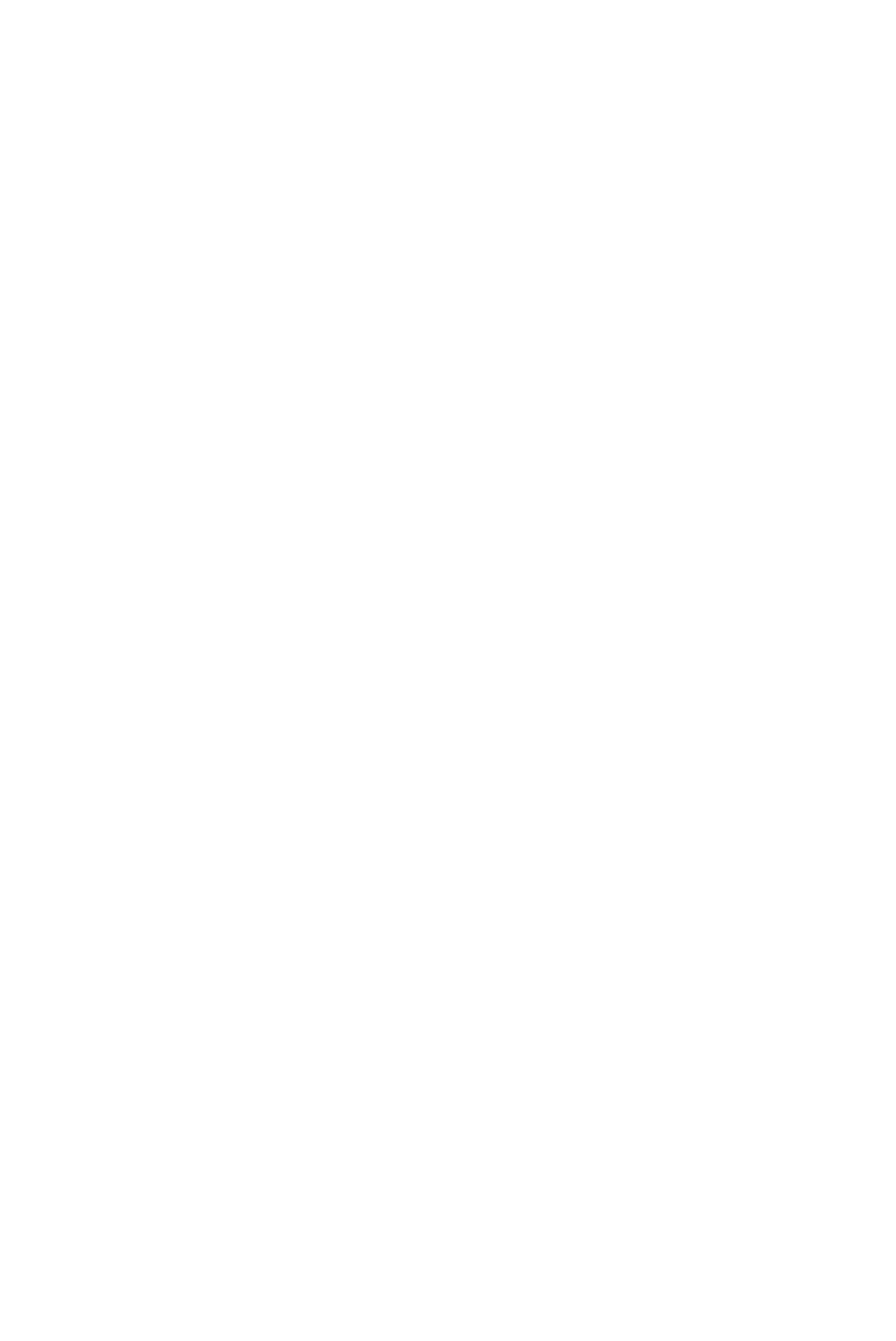
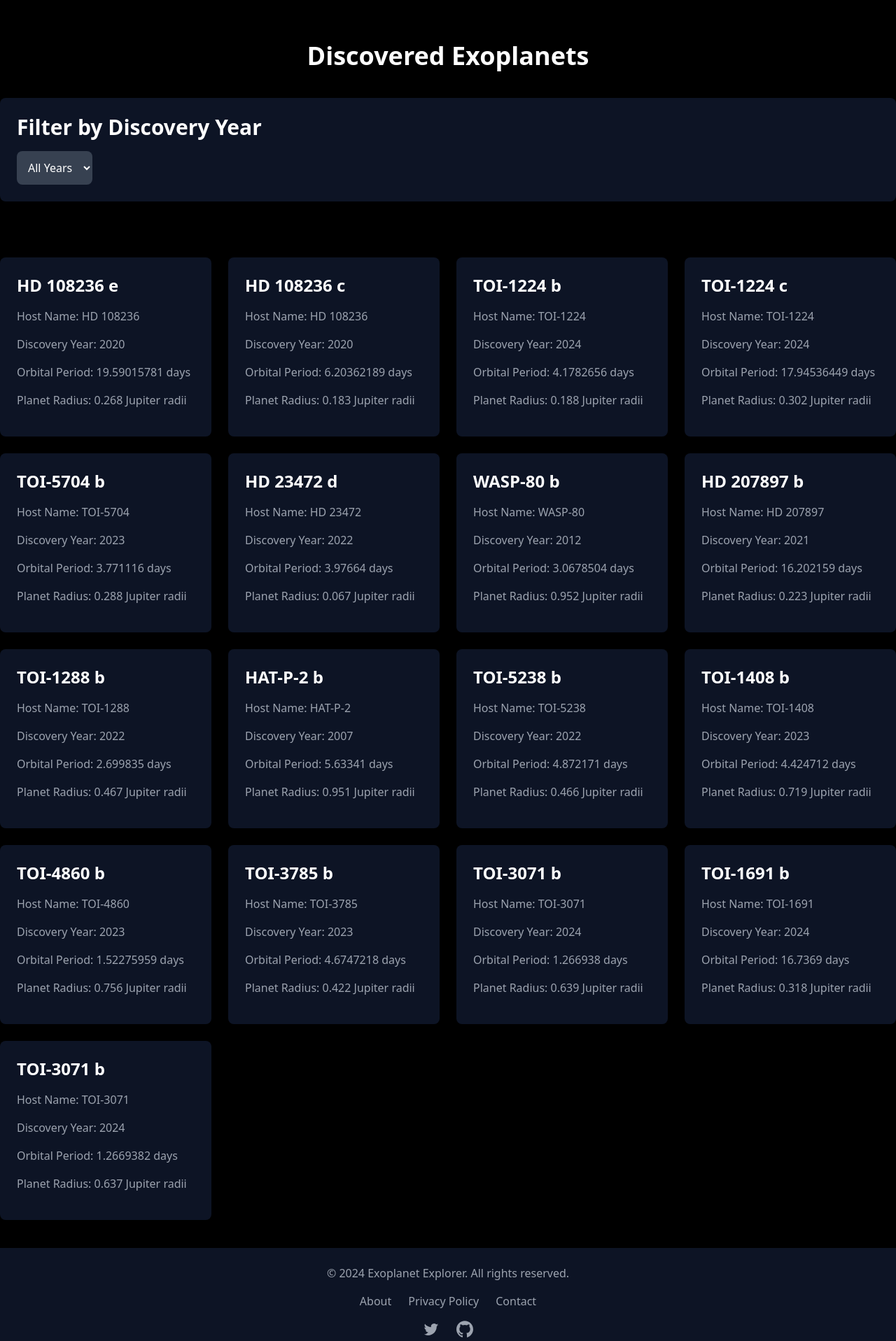
Before and after one commit to gaurisonawane07/Exoplanet_Explore, a React (Vite) app: page /explore in a window 1280 px wide. Before the commit this address had no page. Shown: the part 880-2797 px from the top of the page at 70% size. Before the commit the page ends 800 px from the top, so only its background shows below. Built offline with nearby package versions, Linux system fonts and the light colour scheme.

Commit message:
modified ExplorePage

```diff
--- a/src/App.jsx
+++ b/src/App.jsx
@@ -5,6 +5,9 @@ import { Route, Routes } from 'react-router-dom';
 import Home from './pages/Home';
 import Planet1 from './components/Planet1';
 import Planetscards from './components/Planetscards';
+import Explore from './pages/Explore';
+import Explore1 from './pages/Explore';
+import About from './pages/About';
 
 
 
@@ -14,6 +17,9 @@ const App = () => {
       <Route path="/" element={<Home />} />
       <Route path="/planet/1" element={<Planet1/>} />
       <Route path="/planet/:planetName" element={<Planetscards/>}/>
+      <Route path="/explore" element={<Explore/>}/>
+      <Route path="/explore1" element={<Explore1/>}/>
+      <Route path="/about" element={<About/>}/>
       <Route path="/planet/" element={<Planetscards name={"Venus"} description={"Venus is the second planet from the Sun, and Earth's closest planetary neighbor."} image={'https://science.nasa.gov/wp-content/uploads/2024/03/venus-mariner-10-pia23791-fig2-16x9-1.jpg?w=1536&format=webp'} />}/>
     </Routes>
   );
--- /dev/null
+++ b/src/components/Footer.jsx
@@ -0,0 +1,33 @@
+import React from 'react'
+
+function Footer() {
+  return (
+    <footer className="relative bg-slate-900 bg-opacity-90 py-6">
+      <div className="container mx-auto text-center text-gray-400">
+        <p className="mb-4">&copy; {new Date().getFullYear()} Exoplanet Explorer. All rights reserved.</p>
+
+        <div className="flex justify-center space-x-6 mb-4">
+          <a href="/about" className="hover:text-white transition duration-300">About</a>
+          <a href="/privacy" className="hover:text-white transition duration-300">Privacy Policy</a>
+          <a href="/contact" className="hover:text-white transition duration-300">Contact</a>
+        </div>
+
+        <div className="flex justify-center space-x-6">
+          {/* Placeholder for social media icons */}
+          <a href="https://twitter.com" target="_blank" rel="noopener noreferrer" className="hover:text-white transition duration-300">
+            <svg className="w-6 h-6" fill="currentColor" viewBox="0 0 24 24">
+              <path d="M22.46 6c-.77.35-1.6.58-2.46.69a4.3 4.3 0 001.88-2.37 8.52 8.52 0 01-2.71 1.04 4.28 4.28 0 00-7.3 3.9A12.16 12.16 0 013 4.54 4.28 4.28 0 004.28 9.7a4.27 4.27 0 01-1.94-.54v.05a4.28 4.28 0 003.44 4.19 4.28 4.28 0 01-1.93.07 4.28 4.28 0 004 2.96A8.6 8.6 0 012 19.46 12.12 12.12 0 007.29 21c8.09 0 12.51-6.7 12.51-12.5v-.57A9.02 9.02 0 0022.46 6z" />
+            </svg>
+          </a>
+          <a href="https://github.com" target="_blank" rel="noopener noreferrer" className="hover:text-white transition duration-300">
+            <svg className="w-6 h-6" fill="currentColor" viewBox="0 0 24 24">
+              <path d="M12 .297C5.373.297 0 5.67 0 12.297c0 5.303 3.438 9.8 8.207 11.387.6.112.793-.26.793-.577v-2.16c-3.338.725-4.033-1.416-4.033-1.416-.546-1.387-1.333-1.757-1.333-1.757-1.087-.744.083-.73.083-.73 1.205.083 1.838 1.235 1.838 1.235 1.07 1.834 2.81 1.303 3.495.997.108-.775.42-1.304.763-1.603-2.665-.308-5.466-1.332-5.466-5.93 0-1.31.468-2.382 1.235-3.222-.123-.308-.536-1.548.116-3.23 0 0 1.008-.322 3.3 1.23a11.45 11.45 0 013.007-.404 11.45 11.45 0 013.007.404c2.29-1.552 3.298-1.23 3.298-1.23.653 1.682.24 2.923.118 3.23.77.84 1.234 1.912 1.234 3.222 0 4.61-2.804 5.62-5.475 5.92.431.372.815 1.1.815 2.22v3.293c0 .318.192.693.8.576C20.565 22.092 24 17.598 24 12.297 24 5.67 18.627.297 12 .297z" />
+            </svg>
+          </a>
+        </div>
+      </div>
+    </footer>
+  )
+}
+
+export default Footer
--- /dev/null
+++ b/src/components/Navbar.jsx
@@ -0,0 +1,39 @@
+import React from 'react'
+import { Link } from 'react-router-dom';
+
+function Navbar() {
+  return (
+    <div className="relative bg-black bg-opacity-70 w-full h-full flex justify-center items-center ">
+      <header className="relative bg-slate-800 bg-opacity-50 p-6 w-3/4 my-2 rounded-2xl">
+        <nav className="container mx-auto flex justify-between items-center bg-gradient-to-r from-red-500 to-yellow-500 bg-clip-text text-transparent">
+          <div className="text-3xl font-bold">
+          <Link to="/">
+                Exoplanet Explorer
+          </Link>
+          </div>
+          <div>
+            <ul className="flex space-x-6">
+                <li>
+                    <Link to="/">
+                        Home
+                    </Link>
+                </li>
+                <li>
+                    <Link to="/explore">
+                        Explore
+                    </Link>
+                </li>
+                <li>
+                    <Link to="/about">
+                        About
+                    </Link>
+                </li>
+            </ul>
+          </div>
+        </nav>
+      </header>
+</div>
+  )
+}
+
+export default Navbar
--- /dev/null
+++ b/src/pages/About.jsx
@@ -0,0 +1,11 @@
+import React from 'react'
+
+function About() {
+  return (
+    <div>
+      <h1>Hello world</h1>
+    </div>
+  )
+}
+
+export default About
--- a/src/pages/Explore.jsx
+++ b/src/pages/Explore.jsx
@@ -1,11 +1,192 @@
-import React from 'react'
+import React, { useState } from 'react';
+import Navbar from '../components/Navbar';
+import Footer from '../components/Footer';
 
 function Explore() {
+  const [selectedYear, setSelectedYear] = useState(''); // State to track the selected year
+
+  const exoplanets = [
+    {
+      pl_name: "HD 108236 e",
+      hostname: "HD 108236",
+      disc_year: 2020,
+      pl_orbper: 19.59015781,
+      pl_radj: 0.268
+    },
+    {
+      pl_name: "HD 108236 c",
+      hostname: "HD 108236",
+      disc_year: 2020,
+      pl_orbper: 6.20362189,
+      pl_radj: 0.183
+    },
+    {
+      pl_name: "TOI-1224 b",
+      hostname: "TOI-1224",
+      disc_year: 2024,
+      pl_orbper: 4.1782656,
+      pl_radj: 0.188
+    },
+    {
+      pl_name: "TOI-1224 c",
+      hostname: "TOI-1224",
+      disc_year: 2024,
+      pl_orbper: 17.94536449,
+      pl_radj: 0.302
+    },
+    {
+      pl_name: "TOI-5704 b",
+      hostname: "TOI-5704",
+      disc_year: 2023,
+      pl_orbper: 3.771116,
+      pl_radj: 0.288
+    },
+    {
+      pl_name: "HD 23472 d",
+      hostname: "HD 23472",
+      disc_year: 2022,
+      pl_orbper: 3.97664,
+      pl_radj: 0.067
+    },
+    {
+      pl_name: "WASP-80 b",
+      hostname: "WASP-80",
+      disc_year: 2012,
+      pl_orbper: 3.0678504,
+      pl_radj: 0.952
+    },
+    {
+      pl_name: "HD 207897 b",
+      hostname: "HD 207897",
+      disc_year: 2021,
+      pl_orbper: 16.202159,
+      pl_radj: 0.223
+    },
+    {
+      pl_name: "TOI-1288 b",
+      hostname: "TOI-1288",
+      disc_year: 2022,
+      pl_orbper: 2.699835,
+      pl_radj: 0.467
+    },
+    {
+      pl_name: "HAT-P-2 b",
+      hostname: "HAT-P-2",
+      disc_year: 2007,
+      pl_orbper: 5.63341,
+      pl_radj: 0.951
+    },
+    {
+      pl_name: "TOI-5238 b",
+      hostname: "TOI-5238",
+      disc_year: 2022,
+      pl_orbper: 4.872171,
+      pl_radj: 0.466
+    },
+    {
+      pl_name: "TOI-1408 b",
+      hostname: "TOI-1408",
+      disc_year: 2023,
+      pl_orbper: 4.424712,
+      pl_radj: 0.719
+    },
+    {
+      pl_name: "TOI-4860 b",
+      hostname: "TOI-4860",
+      disc_year: 2023,
+      pl_orbper: 1.52275959,
+      pl_radj: 0.756
+    },
+    {
+      pl_name: "TOI-3785 b",
+      hostname: "TOI-3785",
+      disc_year: 2023,
+      pl_orbper: 4.6747218,
+      pl_radj: 0.422
+    },
+    {
+      pl_name: "TOI-3071 b",
+      hostname: "TOI-3071",
+      disc_year: 2024,
+      pl_orbper: 1.266938,
+      pl_radj: 0.639
+    },
+    {
+      pl_name: "TOI-1691 b",
+      hostname: "TOI-1691",
+      disc_year: 2024,
+      pl_orbper: 16.7369,
+      pl_radj: 0.318
+    },
+    {
+      pl_name: "TOI-3071 b",
+      hostname: "TOI-3071",
+      disc_year: 2024,
+      pl_orbper: 1.2669382,
+      pl_radj: 0.637
+    }
+  ];
+
+  // Filter exoplanets based on selected year
+  const filteredExoplanets = selectedYear
+    ? exoplanets.filter((planet) => planet.disc_year.toString() === selectedYear)
+    : exoplanets;
+
   return (
-    <div>
+    <div className="min-h-screen bg-black text-white">
+      {/* Header Section */}
+      <Navbar />
 
+      {/* Hero Section */}
+      <section className="h-screen flex justify-center items-center flex-col text-center py-20 bg-black">
+        <h1 className="text-5xl font-bold mb-4">Explore the Universe of Exoplanets</h1>
+        <p className="text-lg">Discover distant worlds, their characteristics, and what makes them unique.</p>
+      </section>
+
+      {/* Search and Filter Section */}
+      <section className="container mx-auto py-10">
+      <h2 className="text-4xl font-semibold text-center mb-10">Discovered Exoplanets</h2>
+        <div className="bg-slate-900 bg-opacity-90 p-6 rounded-lg shadow-lg">
+          <h2 className="text-3xl font-semibold mb-4">Filter by Discovery Year</h2>
+          <form className="flex flex-col md:flex-row space-y-4 md:space-y-0 md:space-x-4">
+            <select
+              className="p-3 rounded-lg bg-gray-700 text-white"
+              value={selectedYear}
+              onChange={(e) => setSelectedYear(e.target.value)}
+            >
+              <option value="">All Years</option>
+              {[...new Set(exoplanets.map((planet) => planet.disc_year))].map((year) => (
+                <option key={year} value={year}>
+                  {year}
+                </option>
+              ))}
+            </select>
+          </form>
+        </div>
+      </section>
+
+      {/* Exoplanet Cards Grid */}
+      <section className="container mx-auto py-10">
+        <div className="grid grid-cols-1 sm:grid-cols-2 md:grid-cols-3 lg:grid-cols-4 gap-6">
+          {filteredExoplanets.map((planet, index) => (
+            <div key={`${planet.pl_name}-${planet.hostname}-${index}`} className="bg-slate-900 bg-opacity-90 p-6 rounded-lg shadow-lg">
+              <h3 className="text-2xl font-bold mb-4">{planet.pl_name}</h3>
+              <p className="text-gray-400 mb-4">Host Name: {planet.hostname}</p>
+              <p className="text-gray-400 mb-4">Discovery Year: {planet.disc_year}</p>
+              <p className="text-gray-400 mb-4">Orbital Period: {planet.pl_orbper} days</p>
+              <p className="text-gray-400 mb-4">Planet Radius: {planet.pl_radj} Jupiter radii</p>
+              {/* <button className="bg-yellow-500 p-2 rounded-lg hover:bg-yellow-600 transition duration-300">
+                Learn More
+              </button> */}
+            </div>
+          ))}
+        </div>
+      </section>
+
+      {/* Footer */}
+      <Footer />
     </div>
-  )
+  );
 }
 
-export default Explore
+export default Explore;
```
Also changed, not shown: src/pages/Home.jsx (+12 -6 lines).
